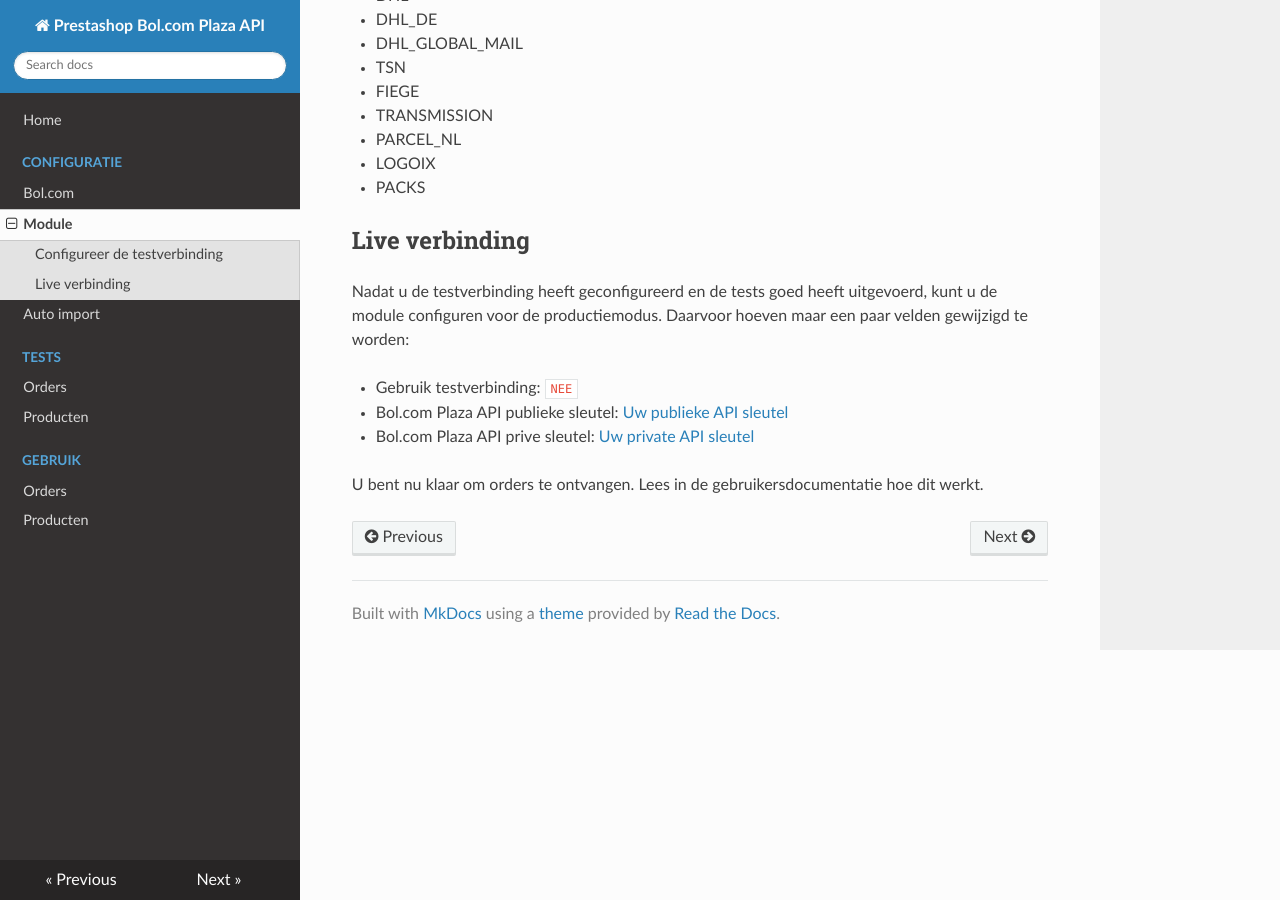
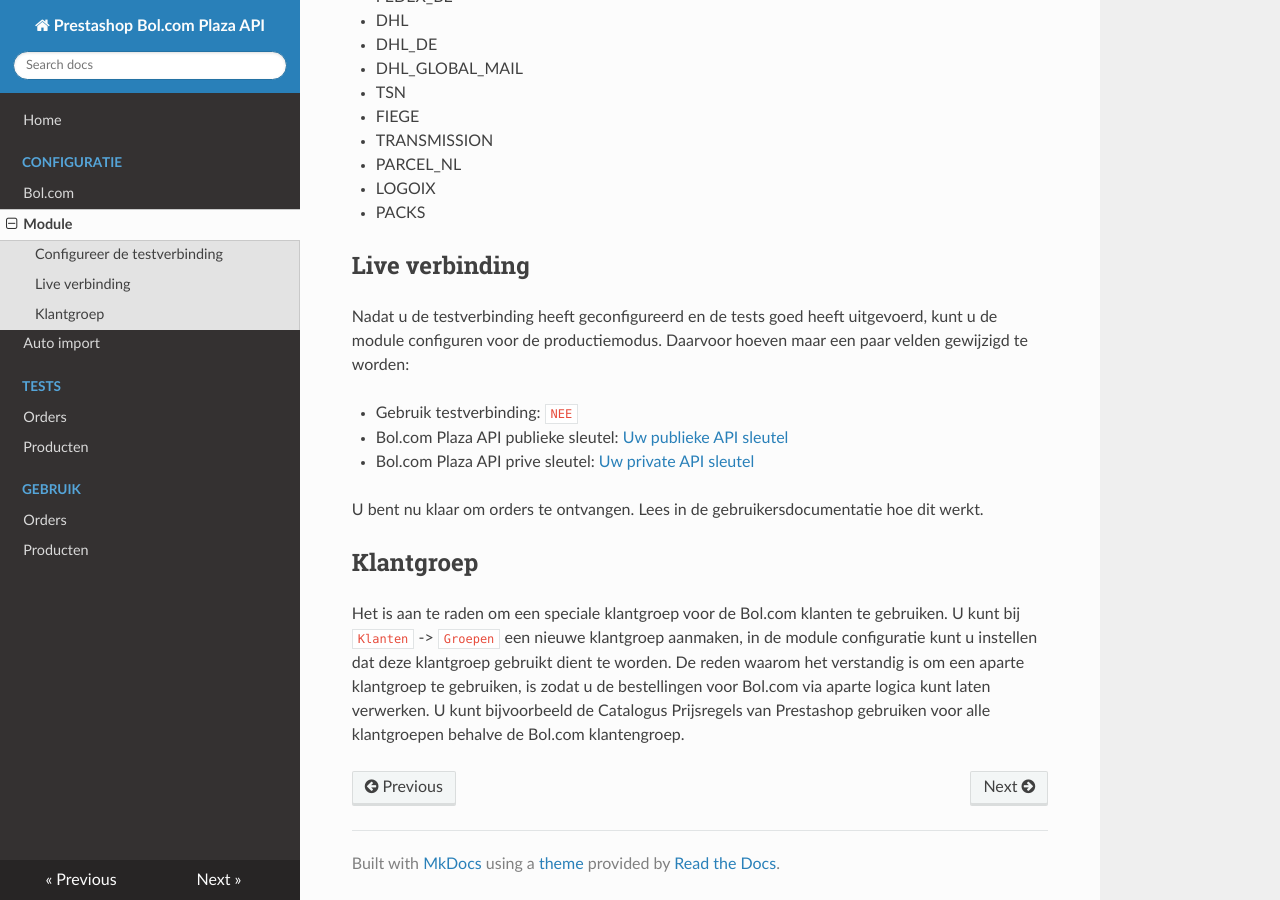
Before and after one commit to werkaandewebshop/prestashop-bolplaza-docs, an MkDocs documentation site: the page built from docs/configuratie/module.md, in a window 1280 px wide and 900 px high, scrolled down 1845 px. Built offline with MkDocs 1.6.1, drawn with Linux system fonts in a browser that asks for light colours; nearby versions of some CDN libraries; old or Windows-style settings are respelled for this version of MkDocs.

Commit message:
Updated for customer groups

```diff
--- a/docs/configuratie/module.md
+++ b/docs/configuratie/module.md
@@ -18,6 +18,7 @@ Om de testverbinding te configureren kun vul je de volgende waardes in:
 * Bol.com Plaza API prive sleutel: [Uw private Test API sleutel](!Configuratie/Bol.com)
 * Vervoerder: `<uw vervoerder>`
 * Vervoerderscode: `<bol.com vervoerderscode>`
+* Klantgroep: `Klant`
 * Leveringscode `<selecteer een levertijd>`
 * Gebruik gratis verzending: `JA`
 
@@ -58,3 +59,7 @@ Nadat u de testverbinding heeft geconfigureerd en de tests goed heeft uitgevoerd
 * Bol.com Plaza API prive sleutel: [Uw private API sleutel](../configuratie/bol.com.md)
 
 U bent nu klaar om orders te ontvangen. Lees in de gebruikersdocumentatie hoe dit werkt.
+
+
+## Klantgroep
+Het is aan te raden om een speciale klantgroep voor de Bol.com klanten te gebruiken. U kunt bij `Klanten` -> `Groepen` een nieuwe klantgroep aanmaken, in de module configuratie kunt u instellen dat deze klantgroep gebruikt dient te worden. De reden waarom het verstandig is om een aparte klantgroep te gebruiken, is zodat u de bestellingen voor Bol.com via aparte logica kunt laten verwerken. U kunt bijvoorbeeld de Catalogus Prijsregels van Prestashop gebruiken voor alle klantgroepen behalve de Bol.com klantengroep.
```
